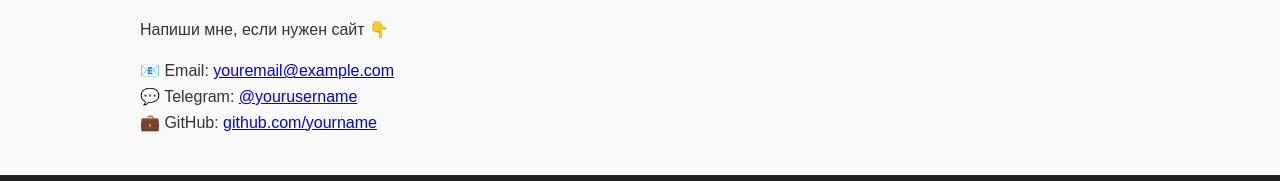
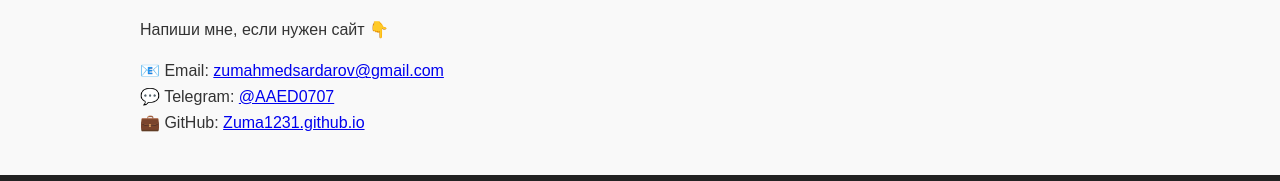
Before and after one commit to Zuma1231/Zuma1231.github.io, a plain HTML site: page index.html in a window 1280 px wide. Shown: the part 804-985 px from the top of the page. Drawn offline with Linux system fonts and the light colour scheme.

Commit message:
Update index.html

```diff
--- a/index.html
+++ b/index.html
@@ -119,9 +119,9 @@
     <h2>Контакты</h2>
     <p>Напиши мне, если нужен сайт 👇</p>
     <p>
-      📧 Email: <a href="mailto:youremail@example.com">youremail@example.com</a><br>
-      💬 Telegram: <a href="https://t.me/yourusername" target="_blank">@yourusername</a><br>
-      💼 GitHub: <a href="https://github.com/yourname" target="_blank">github.com/yourname</a>
+      📧 Email: <a href="mailto:zumahmedsardarov@gmail.com">zumahmedsardarov@gmail.com</a><br>
+      💬 Telegram: <a href="https://t.me/AAED0707" target="_blank">@AAED0707</a><br>
+      💼 GitHub: <a href="https://github.com/Zuma1231.github.io" target="_blank">Zuma1231.github.io</a>
     </p>
   </section>
 
```
